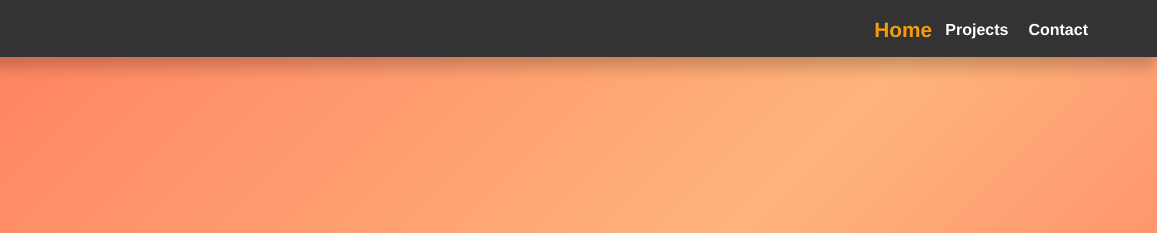
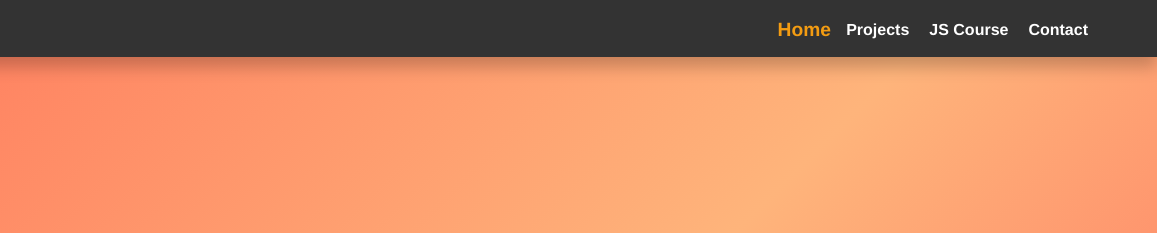
Before and after one commit to SHAHSULTANS/Personal-Portfolio-Webpage, a plain HTML site: page index.html in a window 1280 px wide. Shown: the top 233 px of the page, 123-1280 px from the left. Drawn offline with Linux system fonts and the light colour scheme.

Commit message:
Add Js Course in navbar & change font_SZ of navbar

```diff
--- a/index.html
+++ b/index.html
@@ -22,6 +22,7 @@
                 <li><a href="#welcome-section">Home</a></li>
                 <!-- <li><a href="#about">About</a></li> -->
                 <li><a href="#projects">Projects</a></li>
+                <li><a href="https://100-js-concept.vercel.app/index.html#" target="_blank">JS Course</a></li>
                 <li><a href="#contact">Contact</a></li>
             </ul>
         </div>
--- a/src/styles.css
+++ b/src/styles.css
@@ -69,7 +69,9 @@ body{
 }
 #navbar ul li a:hover,#navbar ul li a.active{
     color:#f39c12 ;
-    transform: scale(1.3);
+    transform: scale(1.2);
+    font-weight: bold;
+
 }
 
 /*Welcome Section Styling*/
```
